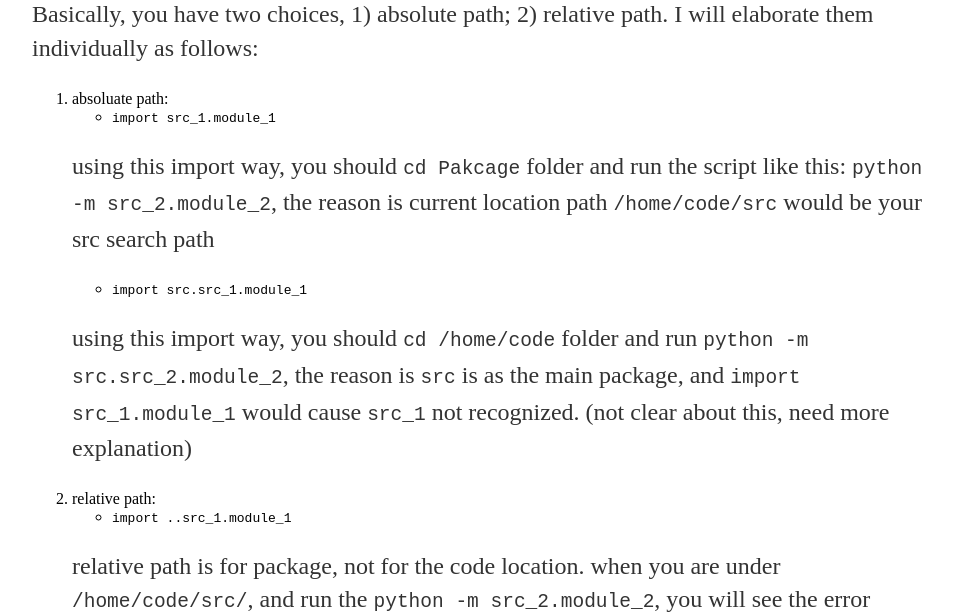
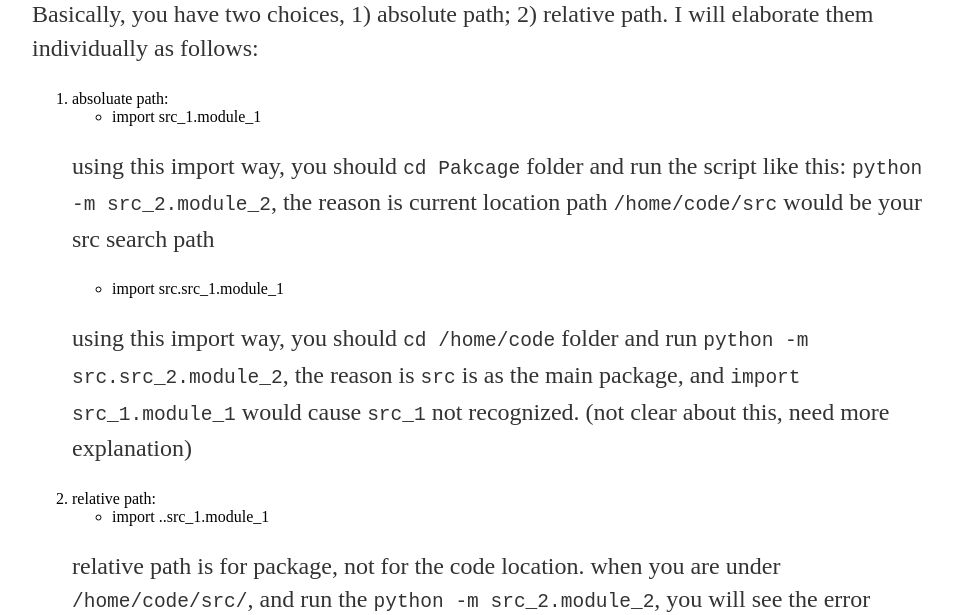
Before and after one commit to haoshuji/haoshuji.github.io, a Jekyll site: the page built from _posts/2018-09-17-python-package-import.md, in a window 1280 px wide. Shown: the part 730-1345 px from the top of the page, without its empty margins (160-1119 px from the left). Built offline with Jekyll 4.4.1, drawn with Linux system fonts in a browser that asks for light colours; our own code applies the rules of GitHub Pages for plain Markdown files.

Commit message:
fix layout 2

```diff
--- a/_posts/2018-09-17-python-package-import.md
+++ b/_posts/2018-09-17-python-package-import.md
@@ -23,16 +23,16 @@ Assume you want to run the `module_2.py` (main entrance of your code, or a test
 Basically, you have two choices, 1) absolute path; 2) relative path. I will elaborate them individually as follows:
 
 1. absoluate path:
-    -  `import src_1.module_1`
+    -  import src_1.module_1
 
     using this import way, you should `cd Pakcage` folder and run the script like this: `python -m src_2.module_2`, the reason is current location path `/home/code/src` would be your src search path
 
-    - `import src.src_1.module_1`
+    - import src.src_1.module_1
 
     using this import way, you should `cd /home/code` folder and run `python -m src.src_2.module_2`, the reason is `src` is as the main package, and `import src_1.module_1` would cause `src_1` not recognized. (not clear about this, need more explanation)
 
 2. relative path:
-    - `import ..src_1.module_1`
+    - import ..src_1.module_1
 
     relative path is for package, not for the code location. when you are under `/home/code/src/`, and run the `python -m src_2.module_2`, you will see the error `attempted relative import beyond top-level package`, because the top-level package is `src_2`, `..` doesn't know where to go. So you need `cd /home/code/`, and run `python -m src.src_2.module_2`, to use this relative path.
 
```
